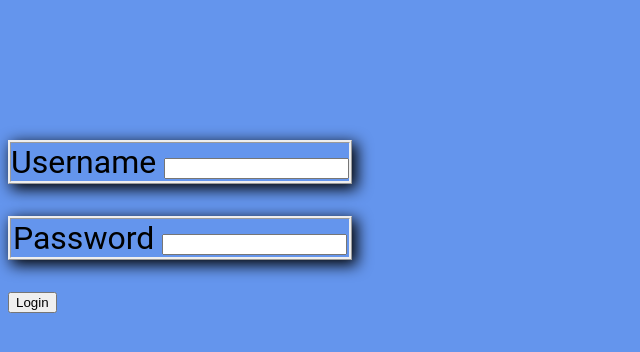
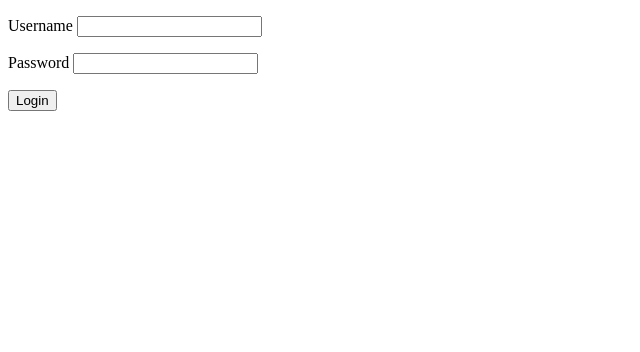
Before and after one commit to CalebKussmaul/getablockjob, a Django app: template templates/logon.html in a window 1280 px wide. Shown: the top 352 px of the page, without its empty margins (0-640 px from the left). Run offline with Django 3.2, Linux system fonts and the light colour scheme; the template is opened without the code that fills it, so the values that code supplies are empty.

Commit message:
fixed css

```diff
--- a/templates/signup.html
+++ b/templates/signup.html
@@ -27,14 +27,8 @@
                 <a href="/login"> Already have an account? </a>
             </div>
         </div>
-  <form method="post">
-    {% csrf_token %}
-    {{ form.as_p }}
-    <input class="btn" type="submit"> </input>
-  </form>
 
     </div>
-  <a href="/login"> Already have an account? </a>
     </div>
   {% comment %}  <!-- Begin Everywherechat Room Code -->  <br /> <div class="chat">
 
--- a/webapp/static/base-style.css
+++ b/webapp/static/base-style.css
@@ -1,9 +1,4 @@
-body{
-    position: fixed;
-    background: cornflowerblue;
-    padding-top: 100px;
-    font-family: "Roboto", "Lucida Grande", "DejaVu Sans", "Bitstream Vera Sans", Verdana, Arial, sans-serif;
-}
+
 div.signup{
     text-align:center;
 }
@@ -11,14 +6,7 @@ h2{
     text-align: center;
     font-size: large;
 }
-p {
-    font-size: 200%;
-    max-width: 600px;
-    border: ridge;
-    text-align: center;
-    box-shadow: 4px 4px 15px 1px #000000;
-    display: block;
-}
+
 
 @font-face {
 
```
Also changed, not shown: db.sqlite3.
